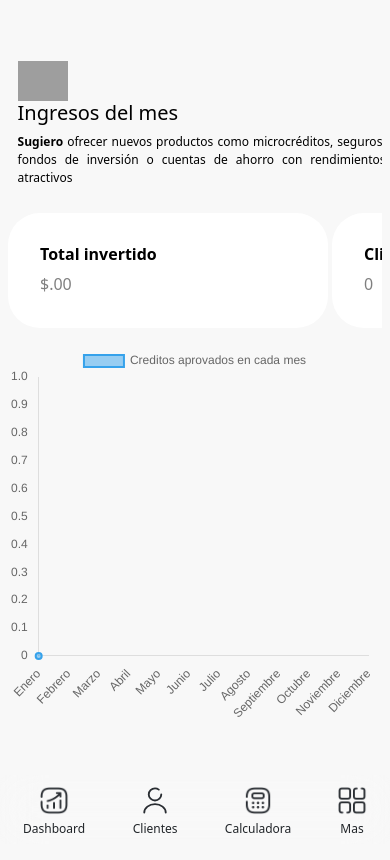
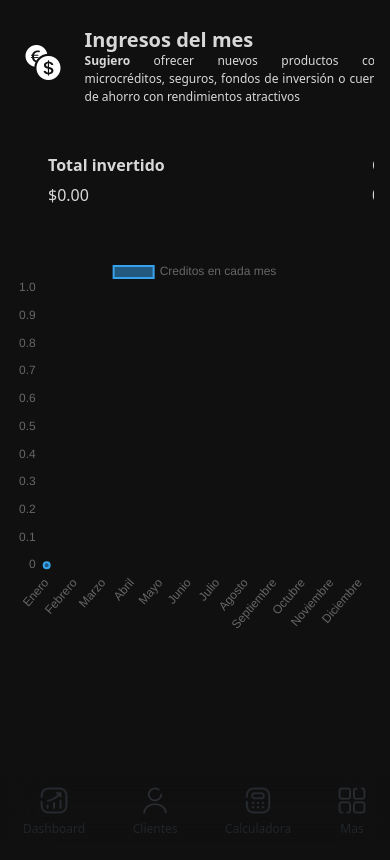
Before and after one commit to the-wandy-olivares/Money, a Django app: page / in a window 390 px wide. Before the commit the page ends 833 px from the top, so only its background shows below. Run offline with Django 5.2, Linux system fonts and the light colour scheme; the visitor is signed in with stand-in values (Sample User, id 1); data that the repository does not hold is empty; some libraries are stand-ins or nearby versions; grey boxes are pictures that could not be loaded.

Commit message:
Actualizar estilos en las plantillas: modificar colores, márgenes y bordes para mejorar la apariencia y la responsividad

```diff
--- a/Easy/Client/templates/client/client.html
+++ b/Easy/Client/templates/client/client.html
@@ -20,7 +20,7 @@
             }
             .divs a {
                   width: max-content;
-                  color: rgb(37, 37, 37);
+                  color: #d1cfcf ;
                   font-size: 14px;
                   transition: 0.3s;
             }
--- a/Easy/Client/templates/client/cp/more-options.html
+++ b/Easy/Client/templates/client/cp/more-options.html
@@ -8,7 +8,7 @@
 
             padding: 0.7rem; margin: 0.2rem;
             border-radius: 1rem;
-            color: #565656  !important;
+            color: #d8d8d8  !important;
             /* border-bottom: 1px solid #fff; */
       }
       .more-options-nav ul  li a:hover {
@@ -38,7 +38,7 @@
       margin-left: 2rem; margin-top: 0vh;">
       <span class=" ms-3    d-flex ">
             <img src="{% static "icons/user.svg" %}" style="width: 40px !important;" alt="" class="me-0">
-                  <span class="text-start text-black  ms-2 " style="margin-top: 0.7rem;">
+                  <span class="text-start text-white  ms-2 " style="margin-top: 0.7rem;">
                         Clientes
                   </span >
       </span>
--- a/Easy/Credit/templates/credit/cp/filter.html
+++ b/Easy/Credit/templates/credit/cp/filter.html
@@ -1,11 +1,13 @@
 <style>
       .section-filter .form-select,  .input {
-            margin: 0.1rem;
+            margin: 0.2rem;
             padding: 0.5rem;
             width: 10rem;
             border-radius: 0.5rem;
-            border: 1px solid #eeeeee;
+            border: 0px solid #eeeeee;
             font-weight: bold;
+            background-color: #202022 !important;
+            color: #d1cfcf !important;
       }
 </style>
 <section class="d-flex section-filter ">
--- a/Easy/Credit/templates/credit/cp/grafico-wave.html
+++ b/Easy/Credit/templates/credit/cp/grafico-wave.html
@@ -12,10 +12,10 @@
                     labels: ['Enero', 'Febrero', 'Marzo', 'Abril', 'Mayo', 'Junio', 'Julio', 'Agosto', 'Septiembre', 'Octubre', 'Noviembre', 'Diciembre'],
                     datasets: [{
                               label: 'Creditos aprovados en cada mes',
-                              data: [0, 0, 0, 0, 0, 0, 0],
-                              borderColor: '{{request.user.more.company.configuration.color_enfasis}}',
+                              data: [3],
+                          backgroundColor: 'rgba(54, 162, 235, 0.2)',
+                          borderColor: 'rgba(54, 162, 235, 1)',
                               borderWidth: 2,
-                              backgroundColor: '{{request.user.more.company.configuration.color_enfasis}}', // Background color
                               fill: true,
                               tension: 1 // This creates the wave effect
                     }]
--- a/Easy/Credit/templates/credit/cp/more-options.html
+++ b/Easy/Credit/templates/credit/cp/more-options.html
@@ -38,7 +38,7 @@
       margin-left: 2rem; margin-top: 0vh;">
       <span class=" ms-3    d-flex ">
             <img src="{% static "icons/list.svg" %}" style="width: 40px !important;" alt="" class="me-0">
-                  <span class="text-start text-black  ms-2 " style="margin-top: 0.7rem;">
+                  <span class="text-start text-white  ms-2 " style="margin-top: 0.7rem;">
                         Creditos
                   </span >
       </span>
--- a/Easy/Credit/templates/credit/credit.html
+++ b/Easy/Credit/templates/credit/credit.html
@@ -16,7 +16,7 @@
             }
             .divs a {
                   width: max-content;
-                  color: rgb(37, 37, 37);
+                  color: #d1cfcf ;
                   font-size: 14px;
                   transition: 0.3s;
             }
--- a/Easy/Easy/templates/base/base.html
+++ b/Easy/Easy/templates/base/base.html
@@ -2,7 +2,8 @@
 <html lang="en">
       <head>
             <meta charset="utf-8">
-            <meta name="theme-color" content="{{request.user.more.company.configuration.color_enfasis}}">
+            <meta name="theme-color" content="#101010">
+            <!-- <meta name="theme-color" content="{{request.user.more.company.configuration.color_enfasis}}"> -->
             <meta name="viewport" content="width=device-width, initial-scale=1">
             <title>Make Money</title>
             <link href="https://cdn.jsdelivr.net/npm/bootstrap@5.3.3/dist/css/bootstrap.min.css" rel="stylesheet" integrity="sha384-QWTKZyjpPEjISv5WaRU9OFeRpok6YctnYmDr5pNlyT2bRjXh0JMhjY6hW+ALEwIH" crossorigin="anonymous">
@@ -22,8 +23,8 @@
             padding: 0;
       }
       :root {
-            --bg-primary:rgb(255, 255, 255) ;
-            --bg-secundary:rgb(248, 248, 248) ;
+            --bg-primary:#101010 ;
+            --bg-secundary:#101010 ;
             --bg-2: #eeeeee;
             --bg-primary-color:    rgb(67, 148, 255) !important;
             --bg-enfasis: {{company.bg_color}} !important;
@@ -110,8 +111,8 @@
             }
       }
 </style>
-  <body class='body'>
-      <main class='d-flex  w-100  ' style=" margin: 0.0vh;">
+  <body class='body' style="background-color: #101010;">
+      <main class='d-flex  w-100  p-2' style=" margin: 0.0vh;">
             <section  class="nav-escritorio me-1" style="width: 15rem; min-width: 15rem;" >
                   {% include "nav/nav-escritorio.html" %}
             </section>
--- a/Easy/Easy/templates/cp/options-nav.html
+++ b/Easy/Easy/templates/cp/options-nav.html
@@ -4,13 +4,14 @@
       style='height: 4rem; width: 13.5rem; cursor: pointer;' >
 
             <div class=" d-flex justify-content-center align-content-center flex-wrap">
-                  <img src="{{request.user.more.img.url}}"    class="  object-fit-cover rounded-circle " style="border: 1px; width: 40px; height: 40px; border: 4px solid white; " alt="">
+                  <img src="{{request.user.more.img.url}}"    class="  object-fit-cover rounded-circle "
+                  style="border: 1px; width: 30px; height: 30px; border: 4px solid rgb(0, 0, 0);  margin-bottom: 0.2rem;" alt="">
             </div>
             <div class='d-flex flex-wrap align-content-center justify-content-center ps-2  w-100'>
-                  <h6 style="font-size: 14px;  font-weight: bold;" class="text-black text-start-0 w-100 p-0 m-0">
+                  <h6 style="font-size: 14px;  font-weight: bold;" class="text-white text-start-0 w-100 p-0 m-0">
                         {{request.user.first_name}} {{request.user.last_name}}
                   </h6>
-                  <span class='text-black-50 w-100 text-capitalize'
+                  <span class='text-white-50 w-100 text-capitalize'
                   style="font-size: 12px; margin-top: 0rem;">
                   {{request.user.more.role}}
             </span>
--- a/Easy/Easy/templates/dashboard/dashboard.html
+++ b/Easy/Easy/templates/dashboard/dashboard.html
@@ -123,32 +123,62 @@
     }
 }
 
-
+    .section-dashboard .card {
+        background-color: #101010 !important;
+        color: white !important;
+    }
+    .section-dashboard .card span, h6, strong, p,  h5 {
+        color: rgba(255, 255, 255, 0.839) !important;
+    }
+    .bi {
+        color: #ffffff !important;
+        font-size: 35px;
+        /* margin-bottom: rem !important; */
+    }
+    .div-ia-sugerencia h5 {
+        margin-top: 0.5rem !important ;
+        margin-bottom: 0rem !important;
+        font-weight: bold;
+    }
+    .div-ia-sugerencia p {
+        margin: 0px !important;
+    }
 </style>
 
-<section class="section-dashboard overflow-scroll h-100 pt-0 align-content-end flex-wrap"
-    >
+<section class="section-dashboard overflow-scroll h-100 pt-0 align-content-center flex-wrap">
     <div class="  d-flex text-start justify-content-between w-100 overflow-scroll">
-        <div class=" div-ia-sugerencia " data-aos="fade-down" style="transition:  0.5s ease-out ; transition-delay: 0.2s; " >
-            <img src="{% static "icons/up-grafi.png" %}" width='50' height="40" alt="">
-            <h5 class="text-black">
-                Ingresos del mes
-            </h5>
-            <p style="text-align: justify;"> <strong class="text-black"> Sugiero</strong> ofrecer nuevos productos como microcréditos, seguros, fondos de inversión o cuentas de ahorro con rendimientos atractivos</p>
+        <div class=" div-ia-sugerencia d-flex  align-content-center " data-aos="fade-down" style="transition:  0.5s ease-out ; transition-delay: 0.2s; " >
+         <div class="d-flex align-content-center flex-wrap me-4">
+            <i class="bi bi-currency-exchange"></i>
+         </div>
+            <div class="d-flex align-content-center flex-wrap">
+                <h5 class="">
+                    Ingresos del mes
+                </h5>
+                <p style="text-align: justify;" class=""> <strong class=""> Sugiero</strong> ofrecer nuevos productos como microcréditos, seguros, fondos de inversión o cuentas de ahorro con rendimientos atractivos</p>
+            </div>
         </div>
 
-        <div class=" div-ia-sugerencia" data-aos="fade-down"
+        <div class=" div-ia-sugerencia d-flex" data-aos="fade-down"
             style="transition:  0.5s ease-out ; transition-delay: 0.3s; " >
-            <img src="{% static "icons/caja.png" %}" width='50' height="40"alt="">
-            <h5 class="text-black">Balance en caja</h5>
+            <div class="d-flex align-content-center flex-wrap me-4">
+                <i class="bi bi-piggy-bank-fill" ></i>
+            </div>
+            <div class="d-flex align-content-center flex-wrap">
+                <h5 class="">Balance en caja</h5>
             <p style="text-align: justify;"> <strong>  Se requiere</strong> una reestructuración de deudas con opciones de reestructuración a los clientes con dificultades para pagar.</p>
+            </div>
         </div>
 
-        <div class=" div-ia-sugerencia" data-aos="fade-down"
+        <div class=" div-ia-sugerencia d-flex" data-aos="fade-down"
             style="transition:  0.5s ease-out ; transition-delay: 0.4s; " >
-            <img src="{% static "icons/dashboard2.png" %}" width='50' height="40" alt="">
-            <h5 class="text-black">Analisis general</h5>
-            <p style="text-align: justify;">   <strong class=" text-black ">  Tenemos que lograr </strong> una segmentación de clientes morosos!, asi dividir  los clientes en grupos según su nivel de morosidad y asigna recursos específicos por grupo</p>
+            <div class="d-flex align-content-center flex-wrap me-4">
+                <i class="bi bi-wallet-fill"></i>
+            </div>
+            <div class="d-flex align-content-center flex-wrap">
+                <h5 class="">Analisis general</h5>
+            <p style="text-align: justify;">   <strong class="  ">  Tenemos que lograr </strong> una segmentación de clientes morosos!, asi dividir  los clientes en grupos según su nivel de morosidad y asigna recursos específicos por grupo</p>
+            </div>
         </div>
     </div>
 
@@ -156,10 +186,10 @@
         <div class="col-md-3">
             <div class="card  text-white  mb-3 p-3 rounded-5 ">
                 <div class="card-body">
-                    <h6 class="card-title text-black" style="
+                    <h6 class="card-title " style="
                         font-weight: bold;">Total invertido</h6>
-                    <p class="card-text text-black-50 ">
-                         ${{total_inversion|intcomma}}.00
+                    <p class="card-text ">
+                         ${{total_inversion|intcomma}}0.00
                         </p>
                 </div>
             </div>
@@ -169,7 +199,7 @@
                 <div class="card-body">
                     <h6 class="card-title" style="font-weight: bold;">
                         Clientes</h6>
-                    <p class="card-text text-black-50">
+                    <p class="card-text ">
                         {{cont_clients|intcomma}}
                     </p>
                 </div>
@@ -180,7 +210,7 @@
                 <div class="card-body">
                     <h6 class="card-title" style="font-weight: bold;">
                          Creditos aprobado</h6>
-                    <p class="card-text text-black-50">
+                    <p class="card-text ">
                         {{count_credits|intcomma}}
                     </p>
                 </div>
@@ -190,7 +220,7 @@
             <div class="card text-white ganancias mb-3 p-3 rounded-5 ">
                 <div class="card-body">
                     <h6 class="card-title" style="font-weight: bold;" >  Ganancias</h6>
-                    <p class="card-text text-black"> $450,043.03 </p>
+                    <p class="card-text "> $450,043.03 </p>
                 </div>
             </div>
         </div>
@@ -216,8 +246,8 @@
       data: {
             labels: ['Enero', 'Febrero', 'Marzo', 'Abril', 'Mayo', 'Junio', 'Julio', 'Agosto', 'Septiembre', 'Octubre', 'Noviembre', 'Diciembre'],
             datasets: [{
-                  label: 'Inversones',
-                  label: 'Creditos aprovados en cada mes',
+                //   label: 'Inversones',
+                  label: 'Creditos en cada mes',
                               data: [0, ],
                               borderColor: '{{request.user.more.company.configuration.color_enfasis}}',
                               backgroundColor: '{{request.user.more.company.configuration.color_enfasis}}', // Background color
--- a/Easy/Easy/templates/nav/nav-escritorio.html
+++ b/Easy/Easy/templates/nav/nav-escritorio.html
@@ -6,14 +6,15 @@
             width: 100%;
             display: flex;
             flex-wrap: wrap;
+            background-color: #101010;
       }
       .btn-nav button
       {
-            padding: 0.4rem;
-            margin-top: 0.1rem;
-            border-radius: 0.4rem !important ;
+            padding: 0.5rem;
+            /* margin-top: 0.1rem; */
+            border-radius: 0.2rem !important ;
             border: none !important;
-            background-color: #ffffff !important;
+            background-color: transparent;
             font-family: system-ui, -apple-system, BlinkMacSystemFont, 'Segoe UI', Roboto, Oxygen, Ubuntu, Cantarell, 'Open Sans', 'Helvetica Neue', sans-serif;
 
       }
@@ -32,21 +33,24 @@
             border-radius: 1rem;
             border: 0px;
             text-decoration: none;
+
       }
       .btn-nav button img
       {
             margin-right: 0.9rem;
-            width: 35px !important;
+            width: 30px !important;
             padding: 0.2rem;
             border-radius: 50%;
+            filter: brightness(1) invert(1);
             /* background-color: #f9f9f9 !important ;
             border: 1px solid #eeeeee; */
       }
       .btn-nav button span
       {
-            margin-top: 0.5rem;
-            font-size: 14px !important; font-weight: 400;
-            color: #000000;
+            margin-top: 0.3rem;
+            font-size: 14px !important; font-weight: bold;
+            color: #f9f9f9b6;
+
       }
 
       .btn-nav strong
@@ -71,17 +75,17 @@
       <div class="    w-100  position-absolute top-0 " style=" height: 10rem; border-radius: 0rem;">
             <div class="position-relative  z-2">
                 <div class="d-flex justify-content-center  overflow-hidden align-content-center flex-wrap" style="background-color: #83121200 ; height: 6.8rem;
-                border-radius: 0.9rem;" >
+                border-radius: 1.7rem;" >
                         {% include "cp/portada.html" %}
                         <span class="  d-flex flex-wrap  align-content-center position-absolute  justify-content-center top-0 z-2 card border-0 p-1 bg-transparent rounded-1"
                         style=" margin-top: 4rem;">
                         <div class="w-100 d-flex justify-content-center mb-2">
                               <img src="{{request.user.more.company.logo.url}}"    class="  object-fit-cover rounded-circle " style="border: 1px; width: 60px; height: 60px; border: 4px solid white; " alt="">
                         </div>
-                        <h6 style="font-size: 14px; margin-top: 7rem; font-weight: normal;" class="text-black text-center w-100 p-0 m-0 blur-5">
+                        <h6 style="font-size: 14px; margin-top: 7rem; font-weight: normal;" class="text-white text-center w-100 p-0 m-0 blur-5">
                               {{request.user.more.company.name}}
                         </h6>
-                        <p class="text-black-50 p-0 m-0" style="font-size: 12px;">
+                        <p class="text-white-50 p-0 m-0" style="font-size: 12px;">
                               {{request.user.more.company.description}}
                         </p>
                       </span>
```
Also changed, not shown: Easy/Client/templates/client/client-list.html (+13 -11 lines), Easy/Client/templates/client/cp/grafico-wave.html (+4 -4 lines), Easy/Credit/templates/credit/credit-list.html (+28 -25 lines).
